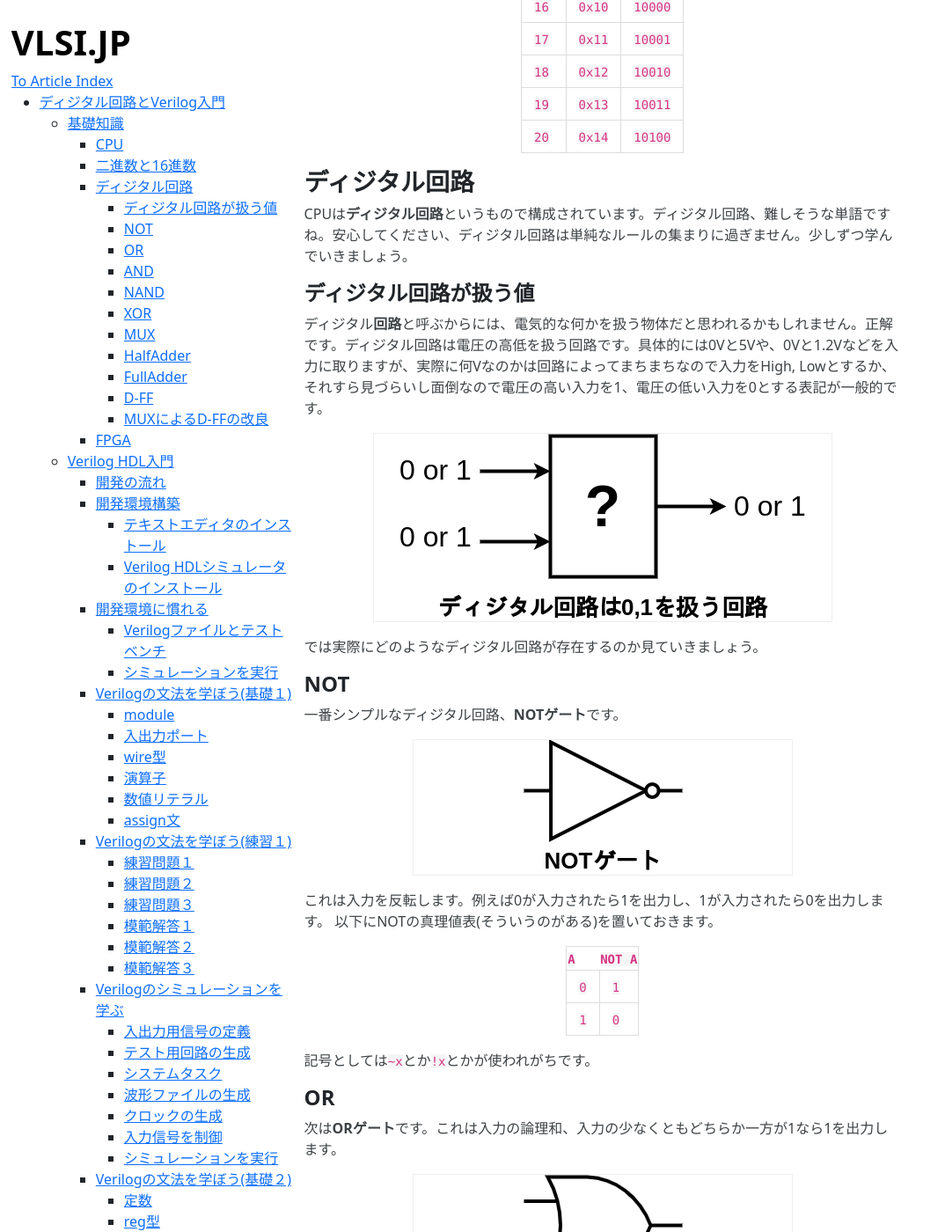
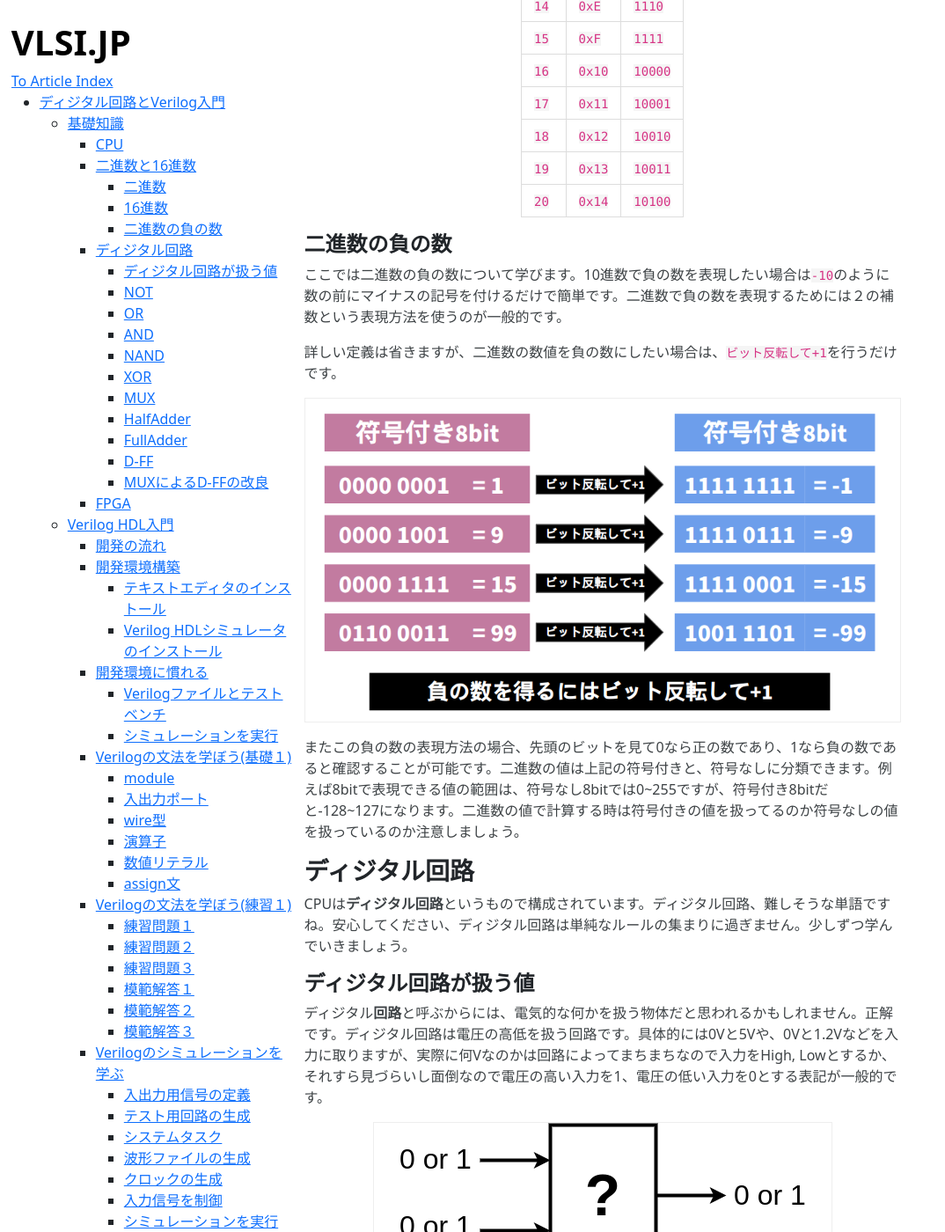
Before and after one commit to VLSI-JP/VLSI-JP.github.io, a Jekyll site: the page built from DigitalCircuit_And_Verilog.md, in a window 1280 px wide and 1400 px high, scrolled down 3580 px. Shown: the whole window at 88% size, without its empty margins (0-1074 px from the left). Built offline with Jekyll 4.4.1, drawn with Linux system fonts in a browser that asks for light colours; formulas are drawn with MathJax 3.

Commit message:
add minus

```diff
--- a/DigitalCircuit_And_Verilog.md
+++ b/DigitalCircuit_And_Verilog.md
@@ -45,7 +45,11 @@ CPUとはCentral Processing Unit、中央演算装置の略で、石みたいな
 
 大前提として我々は普段、数値を`0, 1, 2, 3, 4, 5, 6, 7, 8, 9`の10個の数字で表記していますね。そして9よりも大きい数値を表記したい場合、9より大きい数字を我々は持っていませんので、**繰り上がり**という操作を行い、`10, 11, 12, ...`と表記します。これを十進数と呼びます。
 
+#### 二進数
+
 二進数とは、我々が`0, 1`しか数字を持っていない場合の数値の表記方法です。二進数において数値を0から順に数えていくと、まずは`0, 1,` と進み、我々は1より大きい数字を持っていませんので繰り上がりを行い、`10, 11, 100, 101, ...`と表記します。数字が0と1しか無い場合の数値の表記方法が二進数です。また二進数の桁数を**ビット**と呼びます。例えば`10101110`は8ビットです。
+
+#### 16進数
 
 追加で知って頂きたいのが**16進数**です。これは逆に我々が`0, 1, 2, 3, 4, 5, 6, 7, 8, 9, A, B, C, D, E, F`の16個の数字を持っている場合の数値の表記方法です。これは二進数との相性が良いためよく使われます。16進数において数値を0から順に数えていくと、`0, 1, 2, 3, 4, 5, 6, 7, 8, 9`と進み、我々は9より大きい数字としてAを持っていますので、`A, B, C, D, E, F`と進み、Fより大きい数字は持っていませんので繰り上がりを行い、`10, 11, 12, ...`と表記していきます。16進数は二進数と相性が良いと言いましたが、これは16進数と二進数で4ビットごとの繰り上がりのタイミングが一致しているためです。また16進数の数値を表記する場合は、十進数の値と区別するため`0x`を数値の先頭に付ける場合があります。
 
@@ -77,6 +81,16 @@ CPUとはCentral Processing Unit、中央演算装置の略で、石みたいな
 |   `19` | `0x13` |`10011` |
 |   `20` | `0x14` |`10100` |
 
+#### 二進数の負の数
+
+ここでは二進数の負の数について学びます。10進数で負の数を表現したい場合は`-10`のように数の前にマイナスの記号を付けるだけで簡単です。二進数で負の数を表現するためには２の補数という表現方法を使うのが一般的です。
+
+詳しい定義は省きますが、二進数の数値を負の数にしたい場合は、`ビット反転して+1`を行うだけです。
+
+![](https://raw.githubusercontent.com/VLSI-JP/VLSI-JP.github.io/main/images/LetsMakeCPU/binary_minus.png)
+
+またこの負の数の表現方法の場合、先頭のビットを見て0なら正の数であり、1なら負の数であると確認することが可能です。二進数の値は上記の符号付きと、符号なしに分類できます。例えば8bitで表現できる値の範囲は、符号なし8bitでは0~255ですが、符号付き8bitだと-128~127になります。二進数の値で計算する時は符号付きの値を扱ってるのか符号なしの値を扱っているのか注意しましょう。
+
 ### ディジタル回路
 
 CPUは**ディジタル回路**というもので構成されています。ディジタル回路、難しそうな単語ですね。安心してください、ディジタル回路は単純なルールの集まりに過ぎません。少しずつ学んでいきましょう。
```
Also changed, not shown: images/LetsMakeCPU/binary_minus.png (added).
